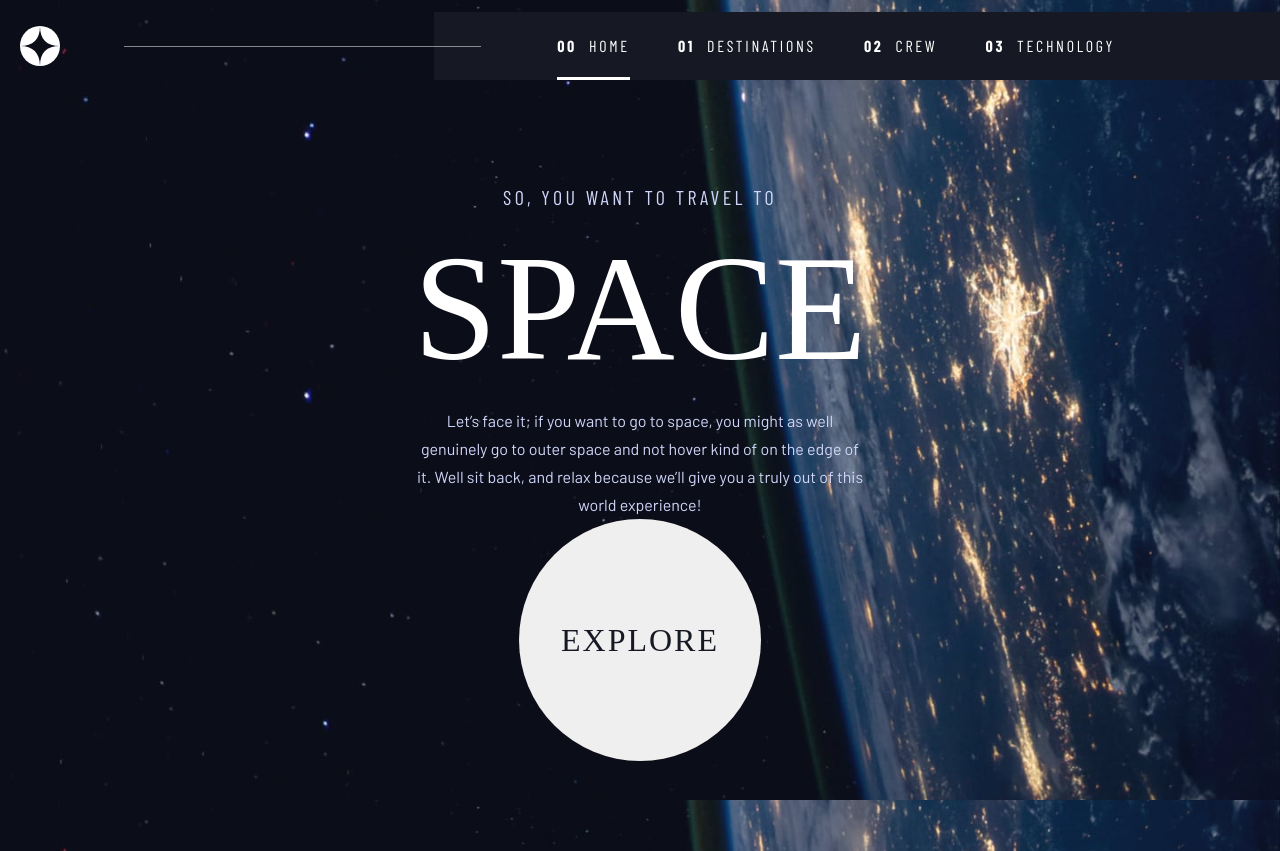
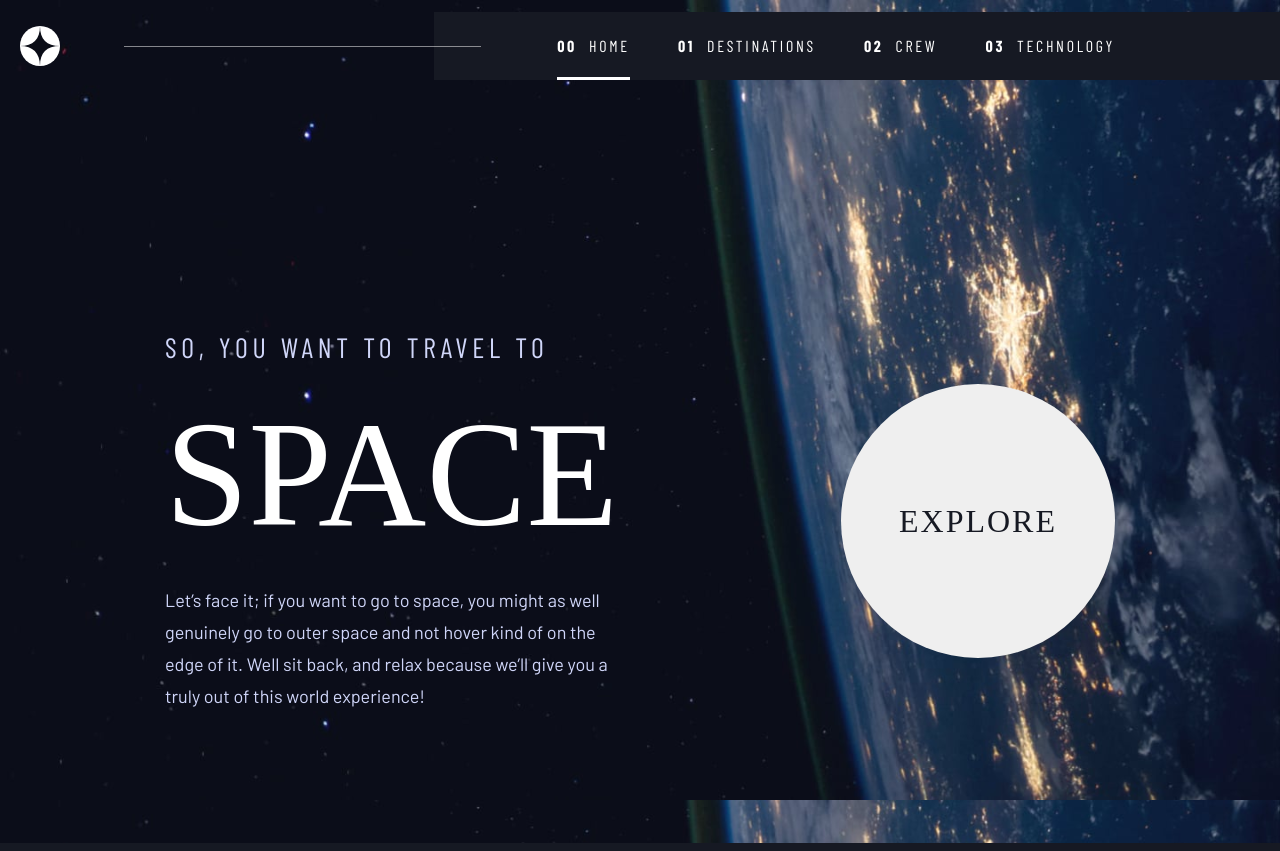
Before and after one commit to A-Awad1/Space-Tourism-Website, a Vue app: page / in a window 1280 px wide. Built offline with nearby package versions, Linux system fonts and the light colour scheme; a web font is replaced by a local one.

Commit message:
update Home view

```diff
--- a/src/views/HomeView.vue
+++ b/src/views/HomeView.vue
@@ -26,13 +26,14 @@ export default {
 <style lang="scss">
 section.home {
   flex: 1;
-  padding: 48px 24px;
+  padding: 48px 6.5vw;
   @extend %column-flex;
   justify-content: space-between;
-  @include medium {
+  gap: 81px;
+  @include small {
     padding: 106px 24px 90px;
   }
-  @include xxLarge {
+  @include xLarge {
     flex-direction: row;
     padding: 251px 165px 131px;
   }
@@ -40,11 +41,11 @@ section.home {
     div {
       @extend %column-flex;
       gap: 16px;
-      @include medium {
+      @include small {
         gap: 24px;
         width: min-content;
       }
-      @include xxLarge {
+      @include xLarge {
         align-items: flex-start;
       }
       > {
@@ -53,11 +54,11 @@ section.home {
           letter-spacing: 2.7px;
           text-transform: uppercase;
           white-space: nowrap;
-          @include medium {
+          @include small {
             font-size: 20px;
             letter-spacing: 3.38px;
           }
-          @include xxLarge {
+          @include xLarge {
             font-size: 28px;
             letter-spacing: 4.72px;
           }
@@ -70,11 +71,11 @@ section.home {
             family: "Bellefair", serif;
             size: 80px;
           }
-          @include medium {
+          @include small {
             line-height: 150px;
             font-size: 150px;
           }
-          @include xxLarge {
+          @include xLarge {
             line-height: normal;
           }
         }
@@ -86,11 +87,11 @@ section.home {
             family: "Barlow", sans-serif;
             size: 15px;
           }
-          @include medium {
+          @include small {
             line-height: 28px;
             font-size: 16px;
           }
-          @include xxLarge {
+          @include xLarge {
             line-height: 32px;
             font-size: 18px;
             text-align: initial;
@@ -117,12 +118,12 @@ section.home {
         $shadow: calc(var(--dimension) * 31 / 100);
         box-shadow: 0 0 0 $shadow colors.$main-background;
       }
-      @include medium {
+      @include small {
         --dimension: 242px;
         letter-spacing: 2px;
         font-size: 32px;
       }
-      @include xxLarge {
+      @include xLarge {
         --dimension: 274px;
       }
     }
```
